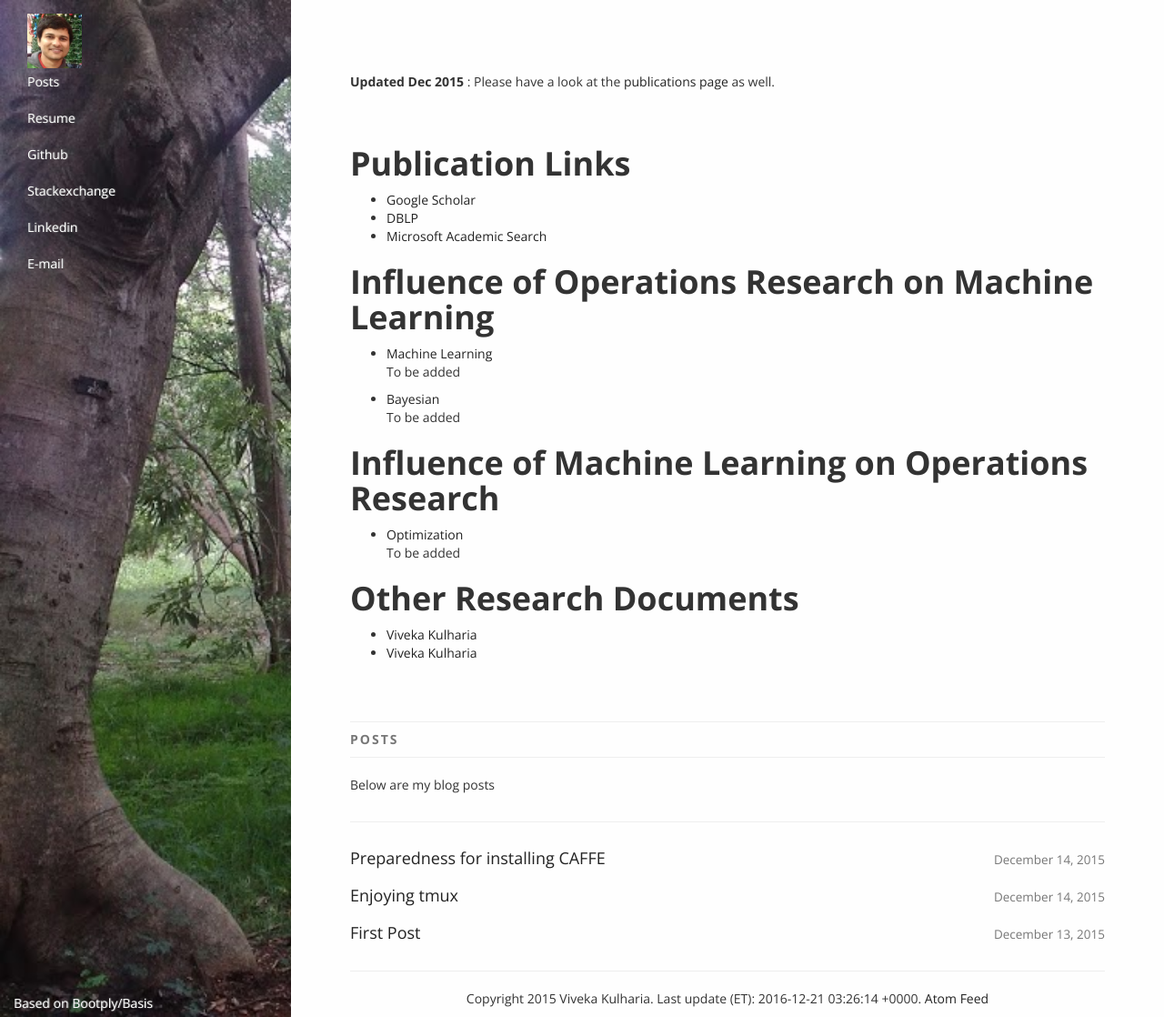
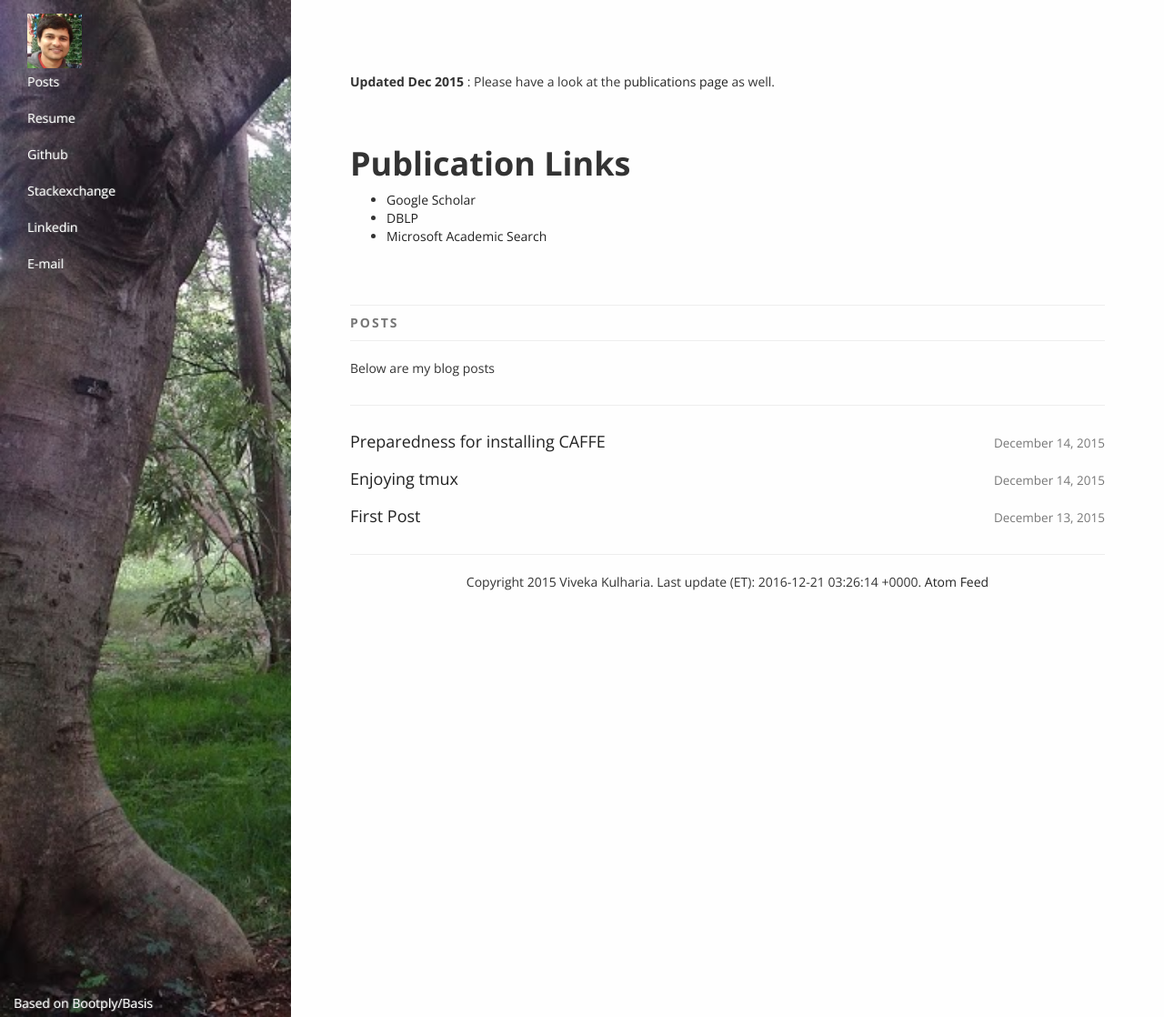
Before and after one commit to vivkul/vivkul.github.io, a Jekyll site: the page built from research.html, in a window 1280 px wide. Shown: the whole page at 91% size. Built offline with Jekyll 4.4.1, drawn with Linux system fonts in a browser that asks for light colours; nearby versions of some CDN libraries; part of the change alters nothing that is shown.

```diff
--- a/_config.yml
+++ b/_config.yml
@@ -19,8 +19,6 @@ author:
   bitbucket: vivkul
   mail: vivekakulharia@gmail.com
   resume: http://vivkul.github.io/static/resume.pdf
-
-unused:
 research:
   - text: Publication Links
     elements:
@@ -30,6 +28,7 @@ research:
         url: http://www.informatik.uni-trier.de/SOMEUSER
       - name: Microsoft Academic Search
         url: http://academic.research.microsoft.com/Author/SOMEUSER
+unused:
   - text: Influence of Operations Research on Machine Learning
     elements:
       - name: Machine Learning
```
